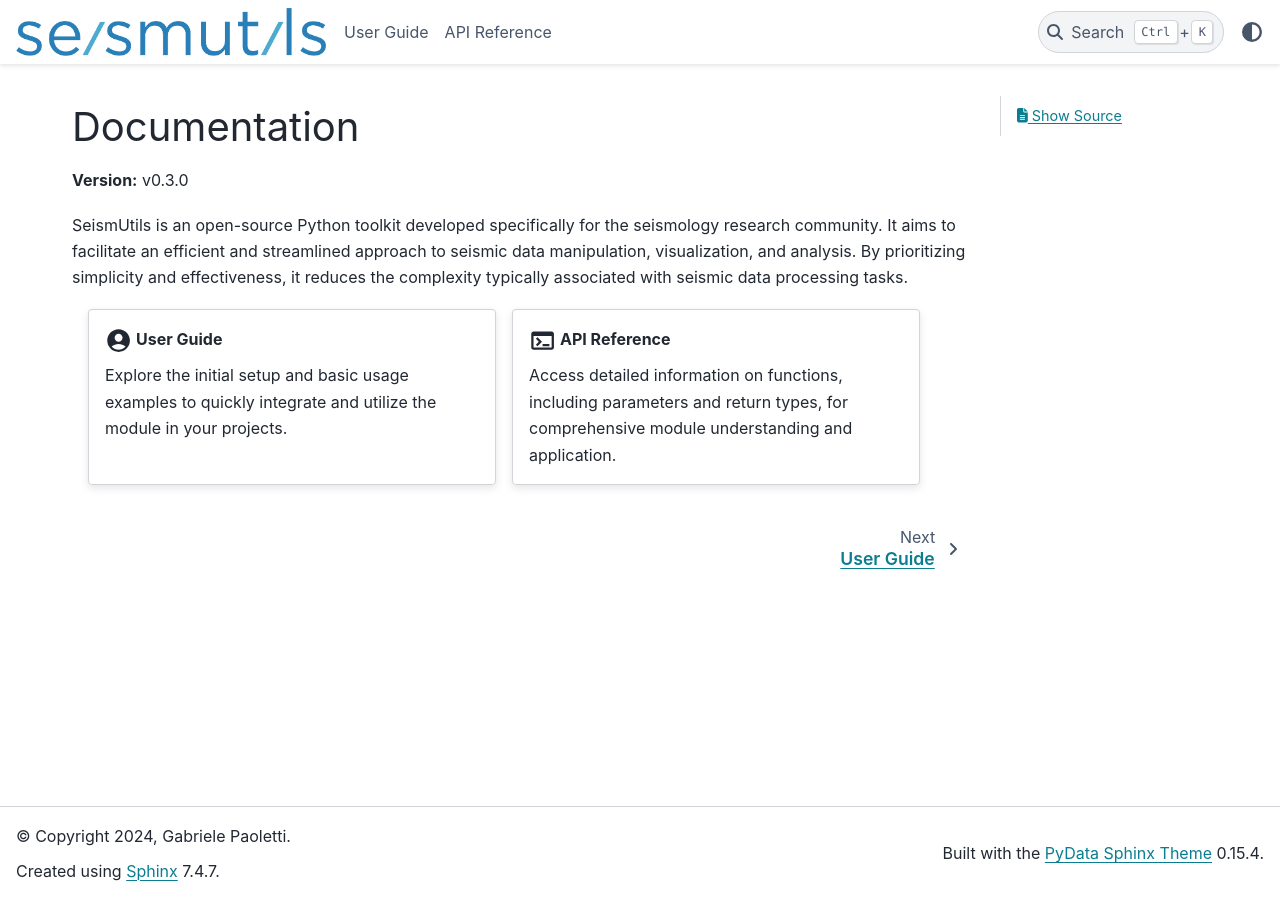
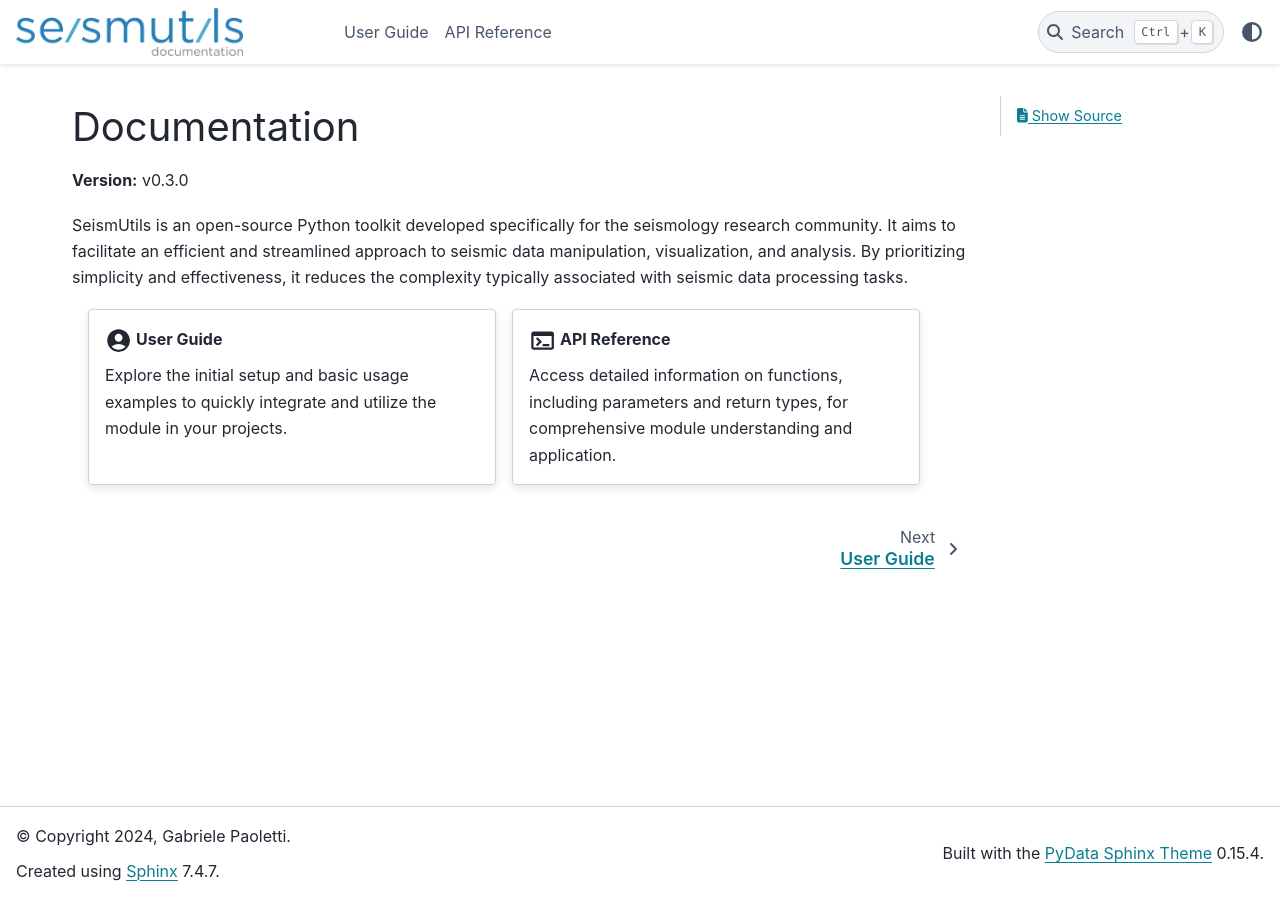
Before and after one commit to gabrielepaoletti/seismutils, a Sphinx documentation site: the page built from docs/source/index.rst, in a window 1280 px wide. Built offline with Sphinx 7.4.7 and the PyData theme 0.15.4, drawn with Linux system fonts in a browser that asks for light colours.

Commit message:
Updated documentation logos

```diff
--- a/docs/source/conf.py
+++ b/docs/source/conf.py
@@ -78,7 +78,7 @@ html_favicon = '_static/logos/seismutils_circle_color.ico'
 
 html_theme_options = {
    'logo': {
-      'image_light': '_static/logos/seismutils_logo_color.png',
-      'image_dark': '_static/logos/seismutils_logo_light.png',
+      'image_light': '_static/logos/seismutils_logo_color_docs.png',
+      'image_dark': '_static/logos/seismutils_logo_light_docs.png',
    }
 }
```
Also changed, not shown: docs/source/_static/logos/seismutils_logo_color_docs.png (added), docs/source/_static/logos/seismutils_logo_dark_docs.png (added), docs/source/_static/logos/seismutils_logo_light_docs.png (added).
